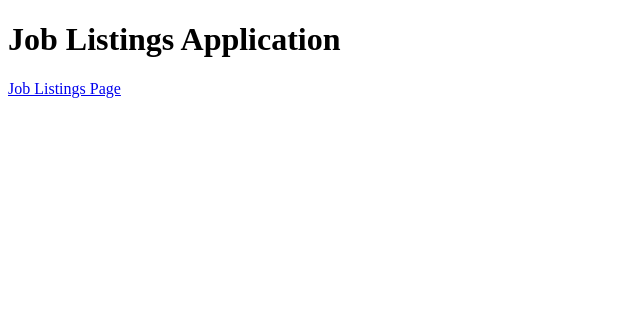
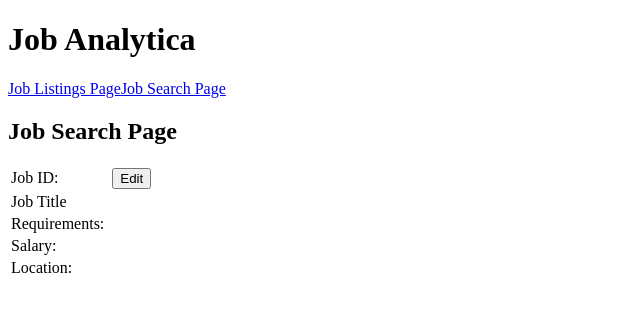
Before and after one commit to 13091995Leo/JobAnalytica, an Angular app in the folder mastek-job-app/: page /jobsearch in a window 1280 px wide. Before the commit this address led to /. Shown: the top 312 px of the page, without its empty margins (0-640 px from the left). Built offline with nearby package versions, Linux system fonts and the light colour scheme.

Commit message:
Changed to jobsearch

```diff
--- a/mastek-job-app/src/app/app-routing.module.ts
+++ b/mastek-job-app/src/app/app-routing.module.ts
@@ -1,10 +1,12 @@
 import { NgModule } from '@angular/core';
 import { Routes, RouterModule } from '@angular/router';
 import { JobComponent } from './job/job.component';
+import { JobsearchComponent } from './jobsearch/jobsearch.component';
 
 
 const routes: Routes = [
-  { path: 'job', component: JobComponent }
+  { path: 'job', component: JobComponent },
+  { path: 'jobsearch', component: JobsearchComponent }
 ];
 
 @NgModule({
--- a/mastek-job-app/src/app/app.component.html
+++ b/mastek-job-app/src/app/app.component.html
@@ -1,8 +1,9 @@
 
-<h1>Job Listings Application</h1>
+<h1>Job Analytica</h1>
 <nav>
 
 <a routerLink="job">Job Listings Page</a>
+<a routerLink="jobsearch">Job Search Page</a>
 
   <router-outlet></router-outlet>
 </nav>
--- a/mastek-job-app/src/app/job/job.component.html
+++ b/mastek-job-app/src/app/job/job.component.html
@@ -3,21 +3,4 @@
 
 <h2>Job Listings</h2>
 
-<table>
-    <tr>
-        <td></td>
-        <td>{{jobId}}</td>
-        <td><button (click)="toggleEdits()">{{(isEditable)?"Save":"Edit"}}</button></td>
-        <td></td>
-    </tr>
-
-    <tr *ngFor = "let a of assignments; let i = index">
-        <td>{{a.jobId}}</td>
-        <td>{{a.jobTitle}}</td>
-        <td>{{a.requirements}}</td>
-	    <td>{{a.salary}}</td>
-	    <td>{{a.location}}</td>
-        <td><button (click)="deleteJob(i)">x</button></td>
-
-    </tr>
-</table>
+<h3>Leo's bitch</h3>
--- a/mastek-job-app/src/app/jobsearch/jobsearch.component.html
+++ b/mastek-job-app/src/app/jobsearch/jobsearch.component.html
@@ -1 +1,44 @@
-<p>jobsearch works!</p>
+<h2>Job Search Page</h2>
+
+<table>
+        <tr>
+            <td>Job ID:</td>
+            <td>{{jobId}}</td>
+            <td><button (click)="toggleEdits()">{{(isEditable)?"Save":"Edit"}}</button></td>
+            <td></td>
+        </tr>
+
+        <tr>
+                <td>Job Title</td>
+                <td *ngIf="!isEditable">{{jobTitle}}</td>
+                <td *ngIf="isEditable"></td>
+        </tr>
+
+        <tr>
+                <td>Requirements:</td>
+                <td *ngIf="!isEditable">{{requirements}}</td>
+                <td *ngIf="isEditable"><input [(ngModel)]="requirements"></td>
+        </tr>
+
+        <tr>
+                <td>Salary:</td>
+                <td *ngIf="!isEditable">{{salary}}</td>
+                <td *ngIf="isEditable"><input [(ngModel)]="salary"></td>
+        </tr>
+
+        <tr>
+                    <td>Location:</td>
+                    <td *ngIf="!isEditable">{{location}}</td>
+                    <td *ngIf="isEditable"></td>
+        </tr>
+
+        <tr *ngFor = "let a of assignments; let i = index">
+            <td>{{a.jobId}}</td>
+            <td>{{a.jobTitle}}</td>
+            <td>{{a.requirements}}</td>
+            <td>{{a.salary}}</td>
+            <td>{{a.location}}</td>
+            <td><button (click)="deleteJob(i)">x</button></td>
+
+        </tr>
+    </table>
--- a/mastek-job-app/src/app/jobsearch/jobsearch.component.ts
+++ b/mastek-job-app/src/app/jobsearch/jobsearch.component.ts
@@ -6,6 +6,10 @@ import { Component, OnInit } from '@angular/core';
   styleUrls: ['./jobsearch.component.css']
 })
 export class JobsearchComponent implements OnInit {
+  jobid: number
+  jobTitle: string
+  requirements: string
+  salary: number
 
   constructor() { }
 
```
